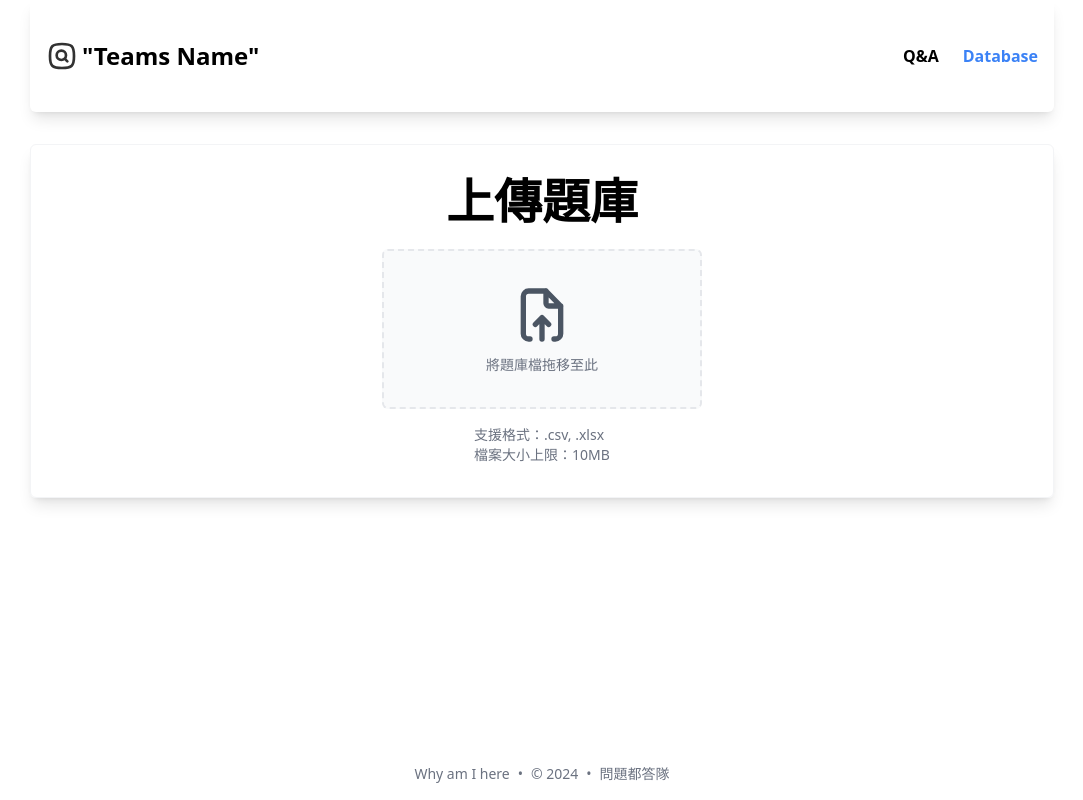
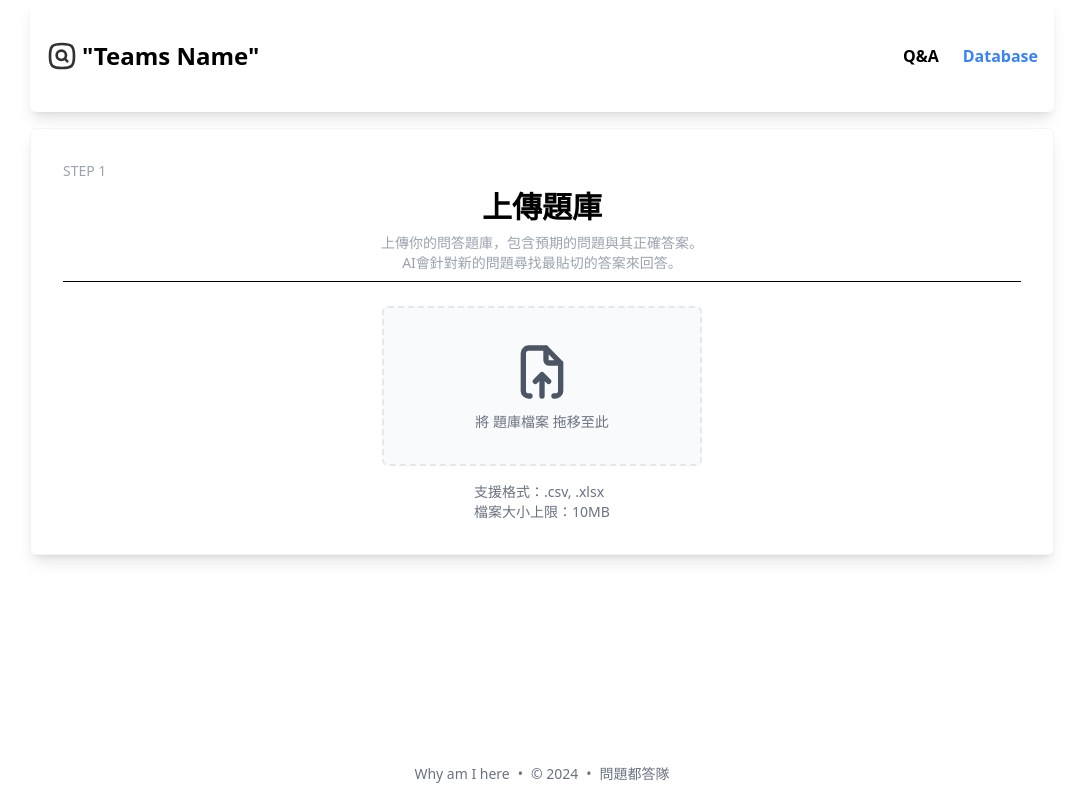
Before and after one commit to himmas-hackathon-vector-search/frontend, a React (Vite) app: page /database in a window 1280 px wide. Shown: the whole page, without its empty margins (98-1181 px from the left). Built offline with nearby package versions, Linux system fonts and the light colour scheme.

Commit message:
complete upload page template

```diff
--- a/src/components/DefaultSection.tsx
+++ b/src/components/DefaultSection.tsx
@@ -1,9 +1,36 @@
 import { ReactNode } from "react";
 
-const DefaultSection = ({ children }: { children: ReactNode }) => {
+interface DefaultSectionProps {
+  children: ReactNode;
+  remind?: string;
+  title?: string;
+  description?: string;
+}
+
+const DefaultSection = ({
+  children,
+  remind,
+  title,
+  description,
+}: DefaultSectionProps) => {
   return (
-    <section className="flex flex-col p-8 my-8 shadow-lg rounded-md border border-gray-100">
-      {children}
+    <section className="flex flex-col p-8 mt-4 mb-8 shadow-lg rounded-md border border-gray-100">
+      <header className="mb-6 pb-2 space-y-2 border-b border-black">
+        {remind && (
+          <p className="text-sm text-gray-400 font-medium uppercase">
+            {remind}
+          </p>
+        )}
+        {title && (
+          <h1 className="text-3xl text-black font-bold text-center">{title}</h1>
+        )}
+        {description && (
+          <p className="px-4 text-sm text-gray-400 text-center whitespace-pre-line">
+            {description}
+          </p>
+        )}
+      </header>
+      <main>{children}</main>
     </section>
   );
 };
--- /dev/null
+++ b/src/components/secions/SubmitDatabase.tsx
@@ -0,0 +1,20 @@
+import DefaultSection from "../DefaultSection";
+import HoverButton from "../ui/HoverButton";
+
+const SubmitDatabase = ({ ...props }) => {
+  return (
+    <DefaultSection {...props}>
+      <div className="flex flex-col space-y-4 items-center">
+        <HoverButton
+          text="初始化"
+          hoveredText="開始初始化"
+          onClick={() => {
+            console.log("start");
+          }}
+        />
+      </div>
+    </DefaultSection>
+  );
+};
+
+export default SubmitDatabase;
--- a/src/components/secions/UploadData.tsx
+++ b/src/components/secions/UploadData.tsx
@@ -5,14 +5,23 @@ import DefaultSection from "../DefaultSection";
 import IconCross from "../icons/IconCross";
 import IconUploadMain from "../icons/IconUploadMain";
 
-type DataFile = {
+interface DataFile {
   file: File | null;
   uploadProgress: number;
   baseDataId: string | null;
   errorMessage: string | null;
-};
+}
 
-const UploadData = () => {
+interface UploadDataProps {
+  targetFile: string;
+  remind: string;
+  title: string;
+  description: string;
+  onCompleted: (InfoId: string) => void;
+  onCanceled: () => void;
+}
+
+const UploadData = (props: UploadDataProps) => {
   const [dataFile, setDataFile] = useState<DataFile>({
     file: null,
     uploadProgress: 0,
@@ -22,6 +31,7 @@ const UploadData = () => {
 
   const handleFileChange = (file: File[]) => {
     setDataFile((prev) => ({ ...prev, file: file[0] }));
+    props.onCompleted(file[0].name);
   };
   const { getRootProps, getInputProps, isDragActive } = useDropzone({
     accept: {
@@ -42,10 +52,19 @@ const UploadData = () => {
     },
   });
 
+  const handleCancel = () => {
+    setDataFile({
+      file: null,
+      uploadProgress: 0,
+      baseDataId: null,
+      errorMessage: null,
+    });
+    props.onCanceled();
+  };
+
   return (
-    <DefaultSection>
+    <DefaultSection {...props}>
       <div className="flex flex-col space-y-4 items-center">
-        <h1 className="text-5xl mb-2 font-bold text-center">上傳題庫</h1>
         {!dataFile.file && (
           <div
             {...getRootProps()}
@@ -59,19 +78,18 @@ const UploadData = () => {
               </p>
             ) : (
               <p className=" hidden sm:flex text-sm mt-2 text-gray-500">
-                將題庫檔拖移至此
+                {`將 ${props.targetFile} 拖移至此`}
               </p>
             )}
           </div>
         )}
-
+        {dataFile.errorMessage && (
+          <p className="text-red-500 text-center">{dataFile.errorMessage}</p>
+        )}
         {dataFile.file && (
           <div className="flex items-center space-x-2">
             <span>{dataFile.file.name}</span>
-            <button
-              type="button"
-              onClick={() => setDataFile({ ...dataFile, file: null })}
-            >
+            <button type="button" onClick={handleCancel}>
               <IconCross className="size-4" fill="#dc2626" />
             </button>
           </div>
--- /dev/null
+++ b/src/components/ui/HoverButton.tsx
@@ -0,0 +1,26 @@
+import { useState } from "react";
+
+interface HoverButtonProps {
+  text: string;
+  hoveredText: string;
+  onClick?: () => void;
+}
+
+const HoverButton = ({ text, hoveredText, onClick }: HoverButtonProps) => {
+  const [isHovered, setIsHovered] = useState(false);
+
+  return (
+    <button
+      onMouseEnter={() => setIsHovered(true)}
+      onMouseLeave={() => setIsHovered(false)}
+      onClick={onClick}
+      className={`py-2 px-4 min-w-36 min-h-12  text-white rounded-lg ${
+        !isHovered ? "bg-blue-700" : "bg-blue-400"
+      }`}
+    >
+      {!isHovered ? text : hoveredText}
+    </button>
+  );
+};
+
+export default HoverButton;
--- a/src/pages/Database.tsx
+++ b/src/pages/Database.tsx
@@ -1,9 +1,52 @@
+import { useState } from "react";
+import SubmitDatabase from "../components/secions/SubmitDatabase";
 import UploadData from "../components/secions/UploadData";
 
+interface databaseInitBy {
+  data: string | null;
+  dictionary: string | null;
+}
+
 const DatabasePage = () => {
+  const [databaseInfo, setDatabaseInfo] = useState<databaseInitBy>({
+    data: null,
+    dictionary: null,
+  });
+
   return (
     <>
-      <UploadData />
+      <UploadData
+        targetFile="題庫檔案"
+        remind="step 1"
+        title="上傳題庫"
+        description="上傳你的問答題庫，包含預期的問題與其正確答案。
+        AI會針對新的問題尋找最貼切的答案來回答。"
+        onCompleted={(dataId: string) =>
+          setDatabaseInfo((prev) => ({ ...prev, data: dataId }))
+        }
+        onCanceled={() => setDatabaseInfo({ data: null, dictionary: null })}
+      />
+      {databaseInfo.data && (
+        <>
+          <UploadData
+            targetFile="字典檔案"
+            remind="(option) step2"
+            title="上傳字典"
+            description="字典可以幫助AI再遇到問題時更準確地找到適合的回答。"
+            onCompleted={(dictionaryId: string) =>
+              setDatabaseInfo((prev) => ({ ...prev, dictionary: dictionaryId }))
+            }
+            onCanceled={() =>
+              setDatabaseInfo((prev) => ({ ...prev, dictionary: null }))
+            }
+          />
+          <SubmitDatabase
+            remind="step 3"
+            title="初始化資料庫"
+            description="開始初始化屬於你的問答題庫吧！"
+          />
+        </>
+      )}
     </>
   );
 };
```
